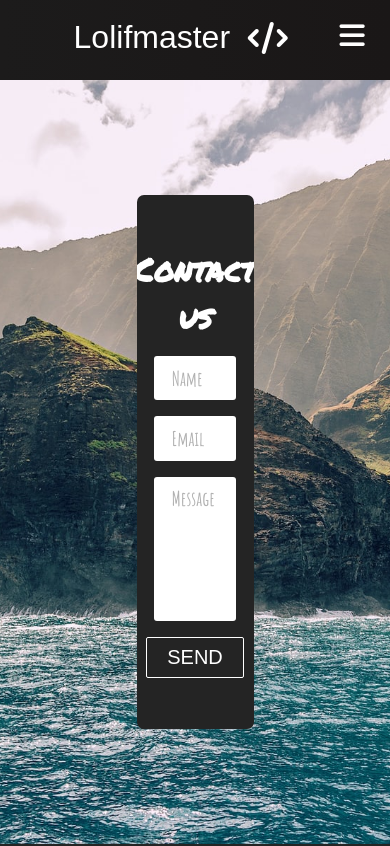
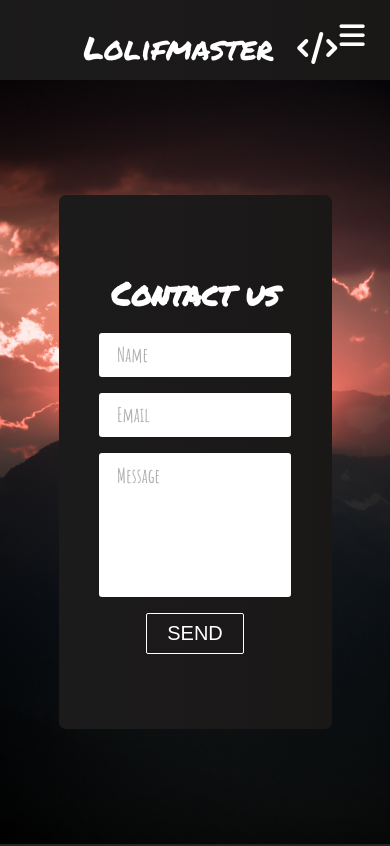
Before and after one commit to Mounir-charef/TravelReact, a React (Create React App) app: page /#/contact in a window 390 px wide. Shown: the top 846 px of the page. Built offline with nearby package versions, Linux system fonts and the light colour scheme.

Commit message:
added contact route

```diff
--- a/src/App.js
+++ b/src/App.js
@@ -4,7 +4,6 @@ import Navbar from "./components/Navbar.jsx";
 import {Routes , Route} from "react-router-dom";
 import Home from "./components/pages/Home";
 import Services from "./components/pages/Services";
-import Products from "./components/pages/Products";
 import SignUp from "./components/pages/SignUp";
 import Footer from "./components/Footer";
 import Contact from "./components/pages/Contact";
@@ -18,7 +17,6 @@ function App() {
                   <Home/>
               }/>
               <Route path='/services' element={<Services/>} />
-              <Route path='/products' element={<Products/>} />
               <Route path='/sign-up' element={<SignUp/>} />
               <Route path='/contact' element={<Contact />} />
           </Routes>
--- a/src/components/Form.css
+++ b/src/components/Form.css
@@ -2,12 +2,12 @@
     display: flex;
     justify-content: center;
     align-items: center;
-    background: url("../images/img-home.jpg") center center/cover no-repeat;
+    background: url("../images/img-1.jpg") center center/cover no-repeat;
     height: calc(100vh - 5rem);
 }
 
 .form-wrap {
-    background-color: #242424;
+    background: linear-gradient(90deg, rgb(28, 27, 27) 0%, rgba(26, 23, 23));
     display: flex;
     flex-direction: column;
     justify-content: center;
@@ -53,3 +53,15 @@
 textarea{
     resize: none;
 }
+
+@media screen and (max-width: 960px){
+    .form-wrap{
+        width: 50%;
+    }
+}
+
+@media screen and (max-width: 600px){
+    .form-wrap{
+        width: 70%;
+    }
+}
--- a/src/components/Navbar.css
+++ b/src/components/Navbar.css
@@ -19,6 +19,7 @@
 }
 
 .navbar-logo {
+    font-family: 'Permanent Marker', cursive;
     color: #fff;
     justify-self: start;
     margin-left: 20px;
--- a/src/components/Navbar.jsx
+++ b/src/components/Navbar.jsx
@@ -34,7 +34,6 @@ function Navbar() {
                     <ul className={click? 'nav-menu active' : 'nav-menu'}>
                         <Navitem title={"Home"} to={''} sign={false} onClick={closeMobileMenu}/>
                         <Navitem title={"Services"} to={"Services"} sign={false} onClick={closeMobileMenu}/>
-                        <Navitem title={"Products"} to={"Products"} sign={false} onClick={closeMobileMenu}/>
                         <Navitem title="Contact us" to={"contact"} sign={false} onClick={closeMobileMenu} />
                         <Navitem title={"Sign up"} to={"Sign-up"} sign={true} onClick={closeMobileMenu}/>
                     </ul>
--- a/src/components/pages/Products.js
+++ /dev/null
@@ -1,10 +0,0 @@
-import React from 'react';
-import '../../App.css';
-
-function Products() {
-    return (
-        <h1 className='products title'> Products</h1>
-    );
-}
-
-export default Products;
```
